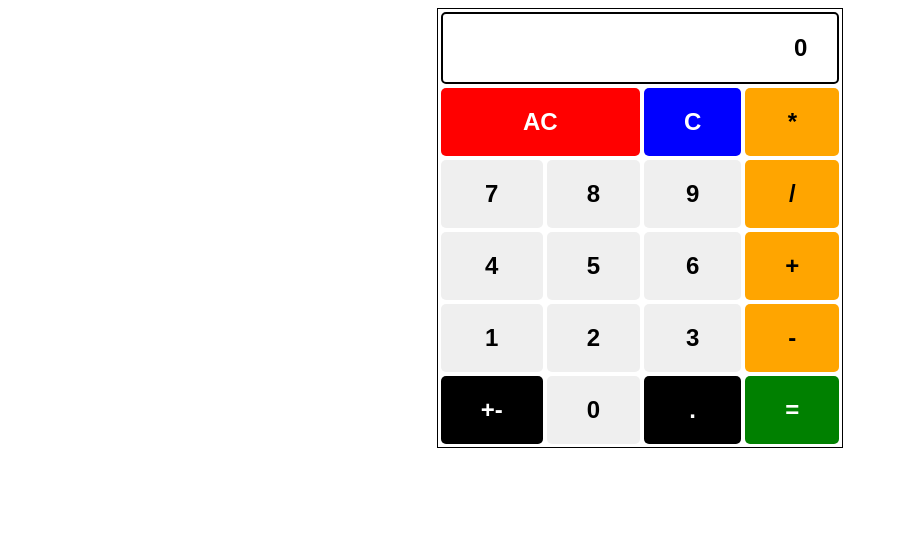
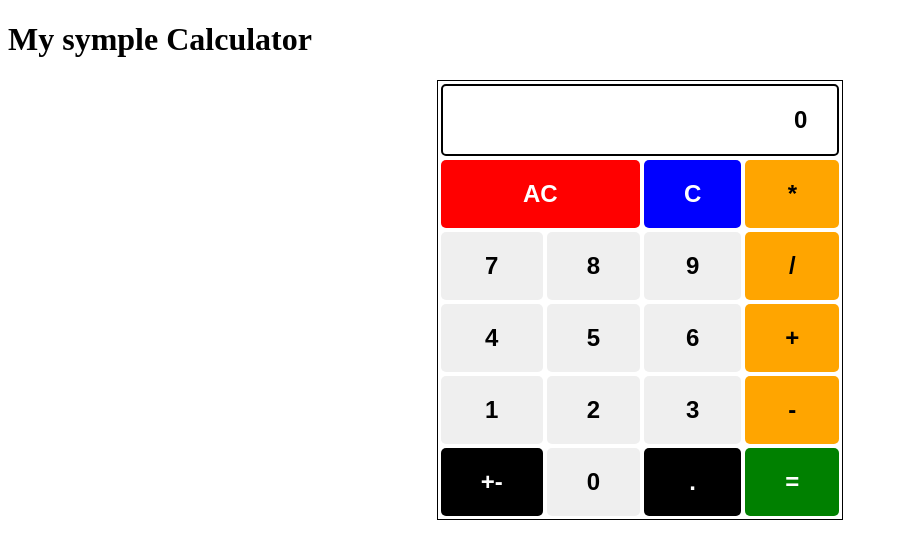
Before and after one commit to MaroPangrib/Calculator1, a plain HTML site: page index.html in a window 1280 px wide. Shown: the whole page, without its empty margins (0-898 px from the left). Drawn offline with Linux system fonts and the light colour scheme.

Commit message:
add heading

```diff
--- a/index.html
+++ b/index.html
@@ -2,9 +2,10 @@
 <html>
   <head>
     <link href="index.css" rel="stylesheet" />
-    <title> Calculator </title>
+    <title> My Calculator </title>
   </head>
   <body>
+    <h1> My symple Calculator </h1>
     <table>
       <tr>
         <td colspan="4">
```
